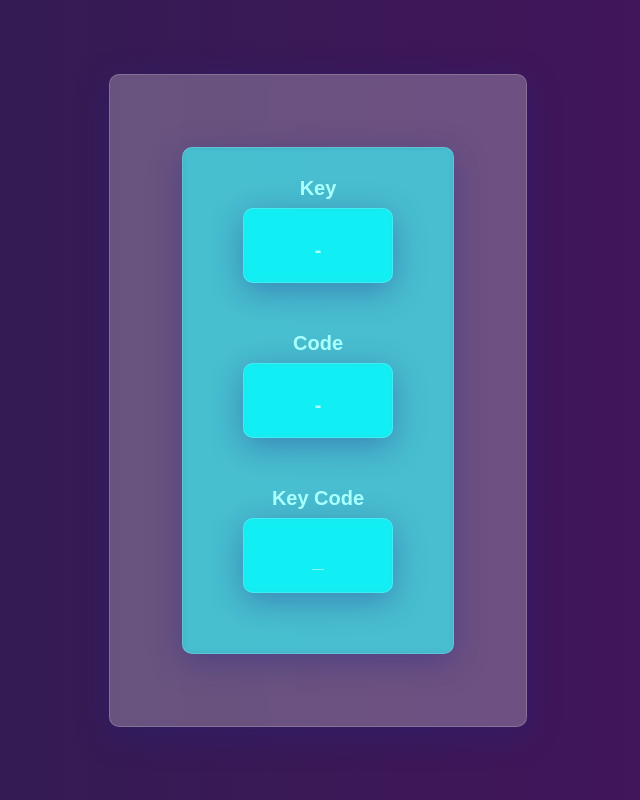
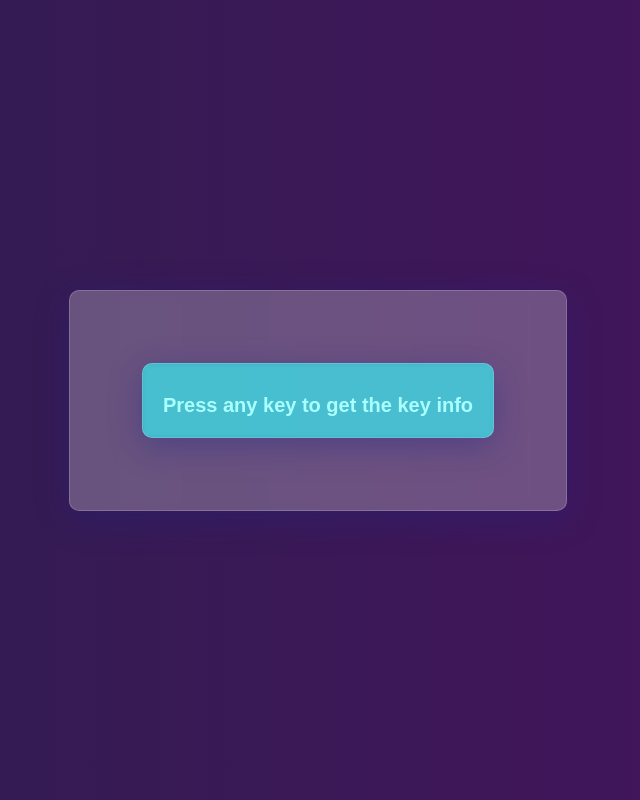
Before and after one commit to shahzaibswe/Key-Code-Project, a PHP site: page / in a window 1280 px wide. Shown: the whole page, without its empty margins (322-962 px from the left). Run offline with PHP 8.4, Linux system fonts and the light colour scheme.

Commit message:
🎨 Palette: Enhanced Key Code UX & Accessibility
This change improves the Key Code Explorer by adding:
- A "click to copy" feature for all key properties with visual feedback.
- Keyboard accessibility for the new interactive cards.
- ARIA live regions for screen reader support.
- Clearer initial instructions and fixed key code logic for special keys.

Co-authored-by: shahzaibswe <131589265+shahzaibswe@users.noreply.github.com>

```diff
--- a/Script.js
+++ b/Script.js
@@ -1,22 +1,62 @@
 const container = document.getElementById("key-container");
-container.innerHTML = generateHTML("-", " -", "_");
+
 window.addEventListener("keydown", (e) => {
-    container.innerHTML = generateHTML(e.key, e.code, e.key.charCodeAt(0));
+  // Prevent reset when navigating via Tab or interacting with cards
+  if (e.key === "Tab" || e.key === "Enter" || e.key === " ") {
+    if (document.activeElement.classList.contains("key-container")) {
+      return;
+    }
+  }
+  container.innerHTML = generateHTML(e.key, e.code, e.keyCode);
 });
 
 function generateHTML(key, code, keyCode) {
-    return `
-    <div class="key-container">
-        <h4>Key</h4>
-        <div class="Key-Content">${key === " " ? "space" : key}</div>
+  const displayKey = key === " " ? "Space" : key;
+  return `
+    <div class="key-container" tabindex="0" role="button" aria-labelledby="key-label" data-value="${displayKey}">
+        <h4 id="key-label">Key</h4>
+        <div class="Key-Content">${displayKey}</div>
+        <div class="copy-hint">Click to copy</div>
     </div>
-    <div class="key-container">
-        <h4>Code</h4>
+    <div class="key-container" tabindex="0" role="button" aria-labelledby="code-label" data-value="${code}">
+        <h4 id="code-label">Code</h4>
         <div class="Key-Content">${code}</div>
+        <div class="copy-hint">Click to copy</div>
     </div>
-    <div class="key-container">
-        <h4>Key Code</h4>
+    <div class="key-container" tabindex="0" role="button" aria-labelledby="keycode-label" data-value="${keyCode}">
+        <h4 id="keycode-label">Key Code</h4>
         <div class="Key-Content">${keyCode}</div>
+        <div class="copy-hint">Click to copy</div>
     </div>
     `;
 }
+
+container.addEventListener("click", (e) => {
+  const card = e.target.closest(".key-container");
+  if (card && card.dataset.value) {
+    copyToClipboard(card);
+  }
+});
+
+container.addEventListener("keydown", (e) => {
+  const card = e.target.closest(".key-container");
+  if (card && (e.key === "Enter" || e.key === " ")) {
+    e.preventDefault();
+    copyToClipboard(card);
+  }
+});
+
+function copyToClipboard(card) {
+  const value = card.dataset.value;
+  const hint = card.querySelector(".copy-hint");
+  const originalHint = hint.textContent;
+
+  navigator.clipboard.writeText(value).then(() => {
+    hint.textContent = "Copied!";
+    card.classList.add("copied");
+    setTimeout(() => {
+      hint.textContent = originalHint;
+      card.classList.remove("copied");
+    }, 1500);
+  });
+}
--- a/index.html
+++ b/index.html
@@ -3,19 +3,15 @@
 <head>
     <meta charset="UTF-8">
     <meta name="viewport" content="width=device-width, initial-scale=1.0">
-    <title>Document</title>
+    <title>Key Code Explorer</title>
     <link rel="stylesheet" href="style.css">
 </head>
 <body>
     <div class="container">
-        <div class="key-container" id="key-container">
-            <h4 class="animation">key</h4>
-            <div class="Key-Content animation " >-</div>
-
-            <h4 class="animation">code</h4>
-            <div class="Key-Content" >-</div>
-            <h4 class="animation">Key Code</h4>
-            <div class="Key-Content" >-</div>
+        <div id="key-container" aria-live="polite" aria-atomic="true">
+            <div class="key-container">
+                <div class="Key-Content">Press any key to get the key info</div>
+            </div>
         </div>
     </div>
 
--- a/style.css
+++ b/style.css
@@ -13,19 +13,21 @@
     min-height: 100vh;
     background: linear-gradient( to right, #2e1e4f , #47135e);
  }
+
  .container{
     display: flex;
     flex-direction: column;
     padding: 2rem;
-    background: rgba(255, 255, 2555, 0.25);
+    background: rgba(255, 255, 255, 0.25);
     box-shadow: 0px 8px 32px 0px  rgba(31, 38, 135, 0.35);
-   backdrop-filter: blur(4px);
+    backdrop-filter: blur(4px);
     border-radius: 10px;
     border: 1px solid rgba(255, 255, 255,0.18);
     transition: background 0.3s ease-in-out;
+ }
 
- }
  .key-container{
+    position: relative;
     display: flex ;
     flex-direction: column;
     font-size: 20px;
@@ -38,8 +40,10 @@
     box-shadow: 0px 8px 32px 0px rgba(31, 38, 135 , 0.37);
     backdrop-filter: blur(2.52px) ;
     border-radius: 10px;
-    border: 1px solid rgb(255, 255,255,0.18);
-    transition:background 0.3s ease-in-out;
+    border: 1px solid rgba(255, 255,255,0.18);
+    transition: background 0.3s ease, transform 0.1s ease;
+    cursor: pointer;
+    outline: none;
 }
 
 .key-container h4{
```
Also changed, not shown: other parts of style.css (+33 -5 lines), .Jules/palette.md (added).
